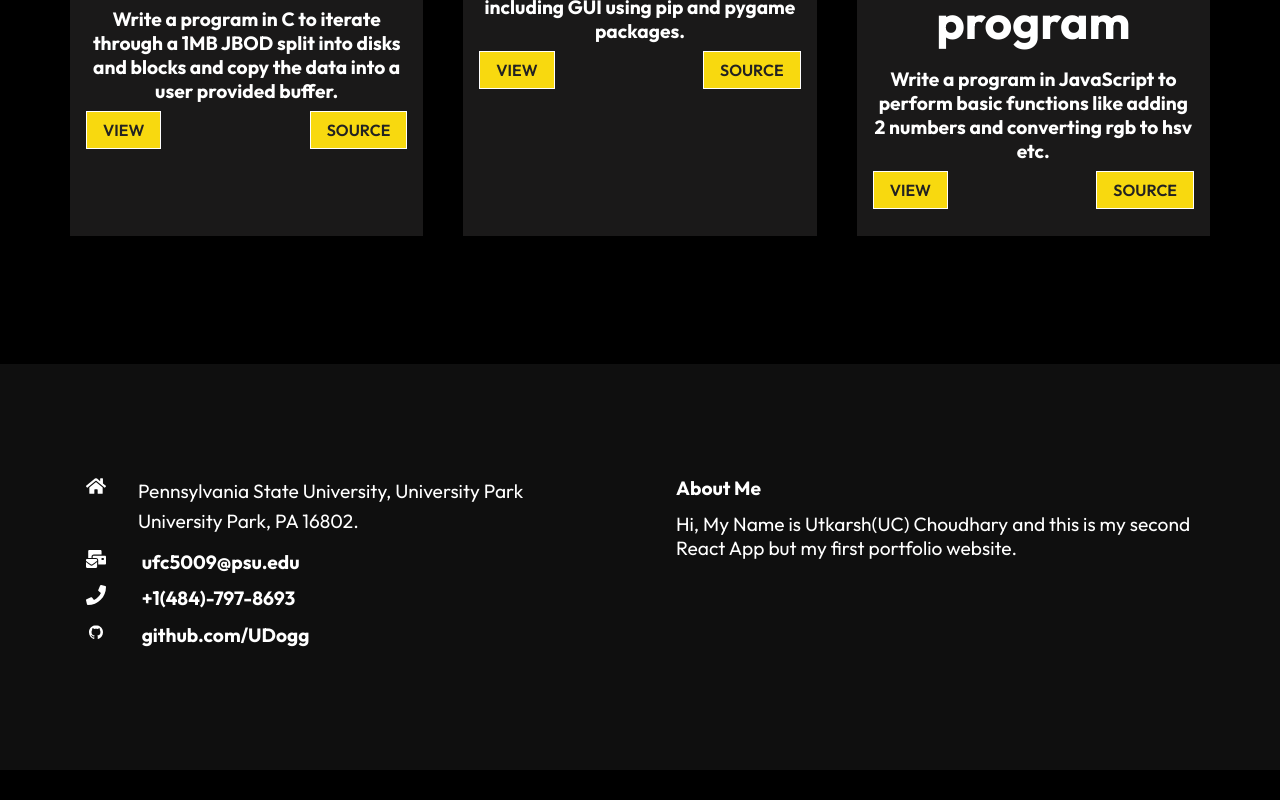
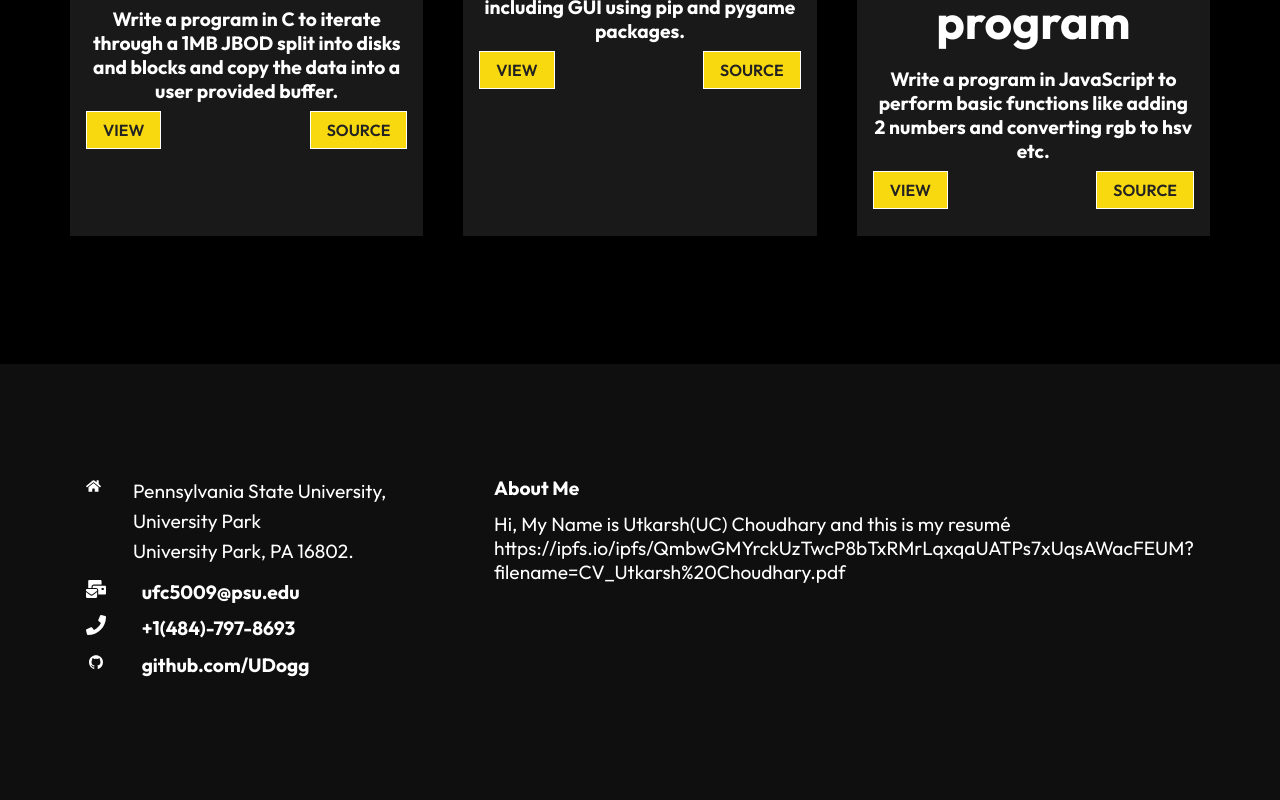
Before and after one commit to UDogg/JSp1, a React (Create React App) app: page / in a window 1280 px wide. Shown: the part 1377-2177 px from the top of the page. Before the commit the page ends 2147 px from the top, so only its background shows below. Built offline with nearby package versions, Linux system fonts and the light colour scheme.

Commit message:
Update Footer.js

```diff
--- a/src/components/Footer.js
+++ b/src/components/Footer.js
@@ -49,8 +49,7 @@ const Footer = () => {
         <div className="right">
           <h4>About Me</h4>
           <p>
-            Hi, My Name is Utkarsh(UC) Choudhary and this is my second React App
-            but my first portfolio website.
+            Hi, My Name is Utkarsh(UC) Choudhary and this is my resumé https://ipfs.io/ipfs/QmbwGMYrckUzTwcP8bTxRMrLqxqaUATPs7xUqsAWacFEUM?filename=CV_Utkarsh%20Choudhary.pdf
           </p>
         </div>
       </div>
```
